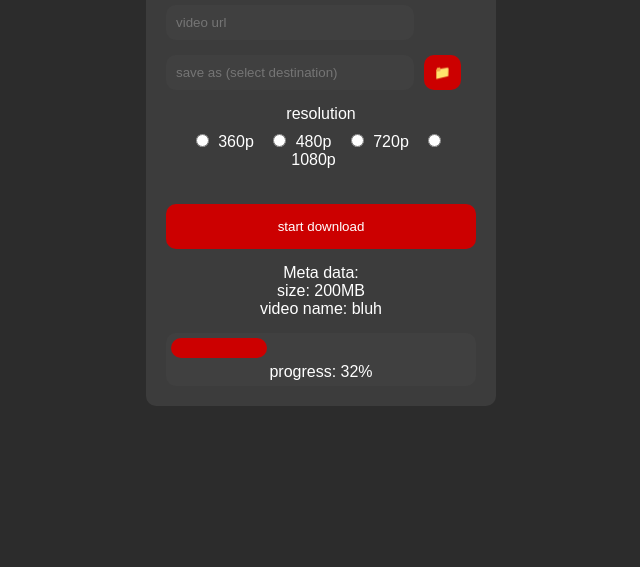
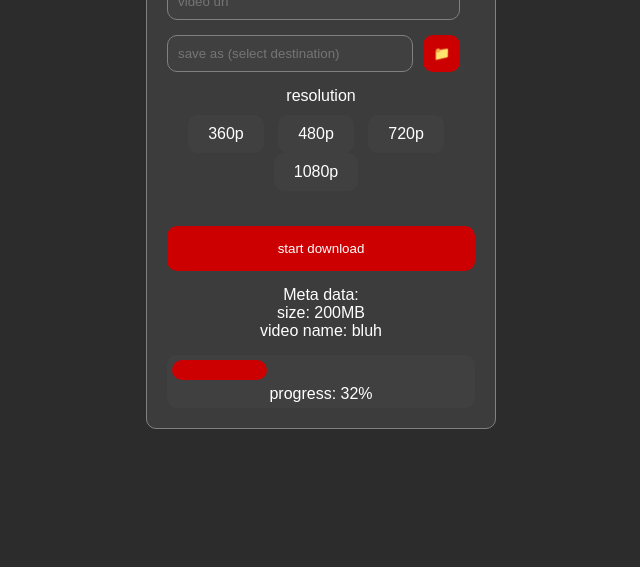
Before and after one commit to alinasrollahpour/ali-dlp, a plain HTML site: page index.html in a window 1280 px wide. Shown: the part 233-800 px from the top of the page, without its empty margins (319-959 px from the left). Drawn offline with Linux system fonts and the light colour scheme.

Commit message:
appearance improvement

```diff
--- a/index.html
+++ b/index.html
@@ -8,32 +8,32 @@
 </head>
 <body>
 <div class="container">
-    <h1>ALI DLP</h1>
+    <h1>ali-dlp</h1>
 
-    <div class="input-group">
+    <div class="input-group" id="url-input">
         <input type="text" id="video-url" placeholder="video url">
     </div>
 
-    <div class="input-group">
+    <div class="input-group" id="file-input">
         <input type="text" id="destination" placeholder="save as (select destination)" readonly>
         <button id="choose-file">📁</button>
     </div>
 
     <div class="resolution-group">
         <p>resolution</p>
-        <label>
-            <input type="radio" name="resolution" value="360p"> 360p
-        </label>
-        <label>
-            <input type="radio" name="resolution" value="480p"> 480p
-        </label>
-        <label>
-            <input type="radio" name="resolution" value="720p"> 720p
-        </label>
-        <label>
-            <input type="radio" name="resolution" value="1080p"> 1080p
-        </label>
+        <input type="radio" id="res360" name="resolution" value="360p">
+        <label for="res360">360p</label>
+
+        <input type="radio" id="res480" name="resolution" value="480p">
+        <label for="res480">480p</label>
+
+        <input type="radio" id="res720" name="resolution" value="720p">
+        <label for="res720">720p</label>
+
+        <input type="radio" id="res1080" name="resolution" value="1080p">
+        <label for="res1080">1080p</label>
     </div>
+
 
     <button id="start-download">start download</button>
 
--- a/style.css
+++ b/style.css
@@ -1,4 +1,5 @@
 :root {
+    --border: solid 1px gray;
     --bg-color: #2c2c2c;
     --text-color: #ffffff;
     --input-bg: #404040;
@@ -27,6 +28,7 @@ body {
 }
 
 .container {
+    border: var(--border);
     background-color: #3c3c3c;
     padding: 20px;
     border-radius: var(--border-radius);
@@ -44,13 +46,17 @@ h1 {
 }
 
 input[type="text"] {
+    border: var(--border);
     width: 80%;
     padding: 10px;
-    border: none;
     border-radius: var(--border-radius);
     background-color: var(--input-bg);
     color: var(--input-text);
     margin-right: 10px;
+}
+
+#video-url {
+    width: 95%;
 }
 
 button {
@@ -112,3 +118,29 @@ input[type="radio"] {
     color: var(--progress-color);
     margin-top: 5px;
 }
+
+.resolution-group label {
+    display: inline-block;
+    padding: 10px 20px;
+    margin-right: 10px;
+    background-color: var(--input-bg);
+    color: var(--text-color);
+    border-radius: var(--border-radius);
+    cursor: pointer;
+    transition: background-color 0.3s ease;
+}
+
+/* Hide the radio input */
+.resolution-group input[type="radio"] {
+    display: none;
+}
+
+/* Apply selected state to the label when the radio is checked */
+.resolution-group input[type="radio"]:checked + label {
+    background-color: var(--button-bg);
+}
+
+/* Hover effect for the labels */
+.resolution-group label:hover {
+    background-color: var(--button-hover-bg);
+}
```
